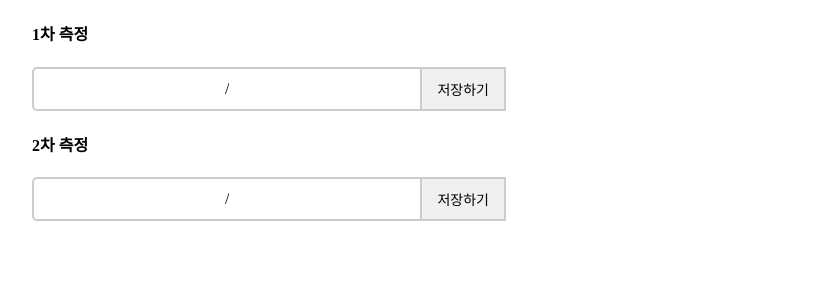
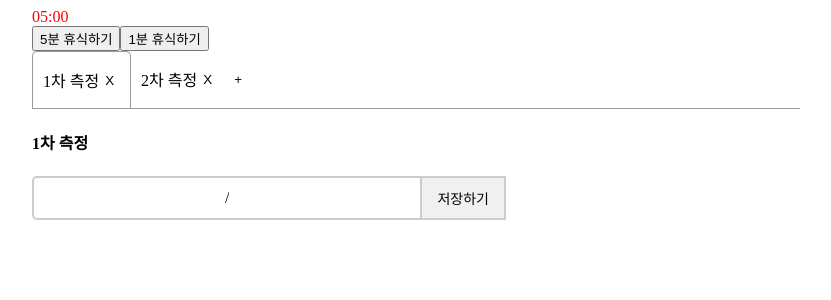
Before and after one commit to js990311/bp-note, a React (Vite) app: page /record in a window 1280 px wide. Shown: the top 300 px of the page, without its empty margins (232-1063 px from the left). Built offline with nearby package versions, Linux system fonts and the light colour scheme.

Commit message:
add: BPTimer

```diff
--- a/src/components/record/BPrecord.jsx
+++ b/src/components/record/BPrecord.jsx
@@ -1,5 +1,7 @@
 import { useState } from "react";
 import BPrecordForm from "./form/BPrecordForm";
+import Tab from "../global/tab/Tab";
+import BPTimer from "./timer/BPTimer";
 
 const BPRecord = () => {
     const [pressures, setPressures] = useState([
@@ -19,10 +21,38 @@ const BPRecord = () => {
         setPressures(newPressures);
     }
 
+    const createPressure = () => {
+        setPressures(prev=>(
+            [
+                ...prev,
+                {
+                    systolic : '',
+                    diastolic : ''
+                }
+            ]
+        ))
+    }
+
+    const deletePressure = (index) => {
+        setPressures(prev=>(
+            prev.filter((val, key) => (key!==index))
+        ));
+    }
+
 
     return (
         <div className="record">
+            <BPTimer></BPTimer>
             <div>
+                <Tab
+                    onCreate={createPressure}
+                    onDelete={deletePressure}
+                    titles={
+                        pressures.map((val, key) => (
+                            `${key+1}차 측정`
+                        ))
+                    }
+                >
                     {pressures.map(
                         (pressure, index) => (
                             <BPrecordForm
@@ -35,6 +65,7 @@ const BPRecord = () => {
                             />
                         )
                     )}
+                </Tab>
             </div>
         </div>
     )
--- /dev/null
+++ b/src/components/record/timer/BPTimer.jsx
@@ -0,0 +1,30 @@
+import { useState } from "react";
+import Timer from "./Timer"
+
+const BPTimer = () => {
+    const [restTime, setRestTime] = useState(300);
+
+    return (
+        <div>
+            <Timer
+                times={restTime}
+            />
+            <button
+                onClick={()=>{
+                    setRestTime(300);
+                }}
+            >
+                5분 휴식하기
+            </button>
+            <button
+                onClick={()=>{
+                    setRestTime(60);
+                }}
+            >
+                1분 휴식하기
+            </button>
+        </div>
+    )
+}
+
+export default BPTimer;
--- a/src/components/record/timer/Timer.jsx
+++ b/src/components/record/timer/Timer.jsx
@@ -18,6 +18,12 @@ const Timer = ({times}) => {
     const [time, setTime] = useState(times);
     const [isActive, setActive] = useState(false);
     const refInterval = useRef(null);
+
+    useEffect(()=>{
+        clearInterval(refInterval.current);
+        setTime(times);
+        setActive(false);
+    }, [times]);
 
     useEffect( () => {
         if(isActive){
```
Also changed, not shown: src/components/record/Timer.jsx (deleted, +0 -56 lines). Lines whose indentation alone changed are shown as unchanged.
